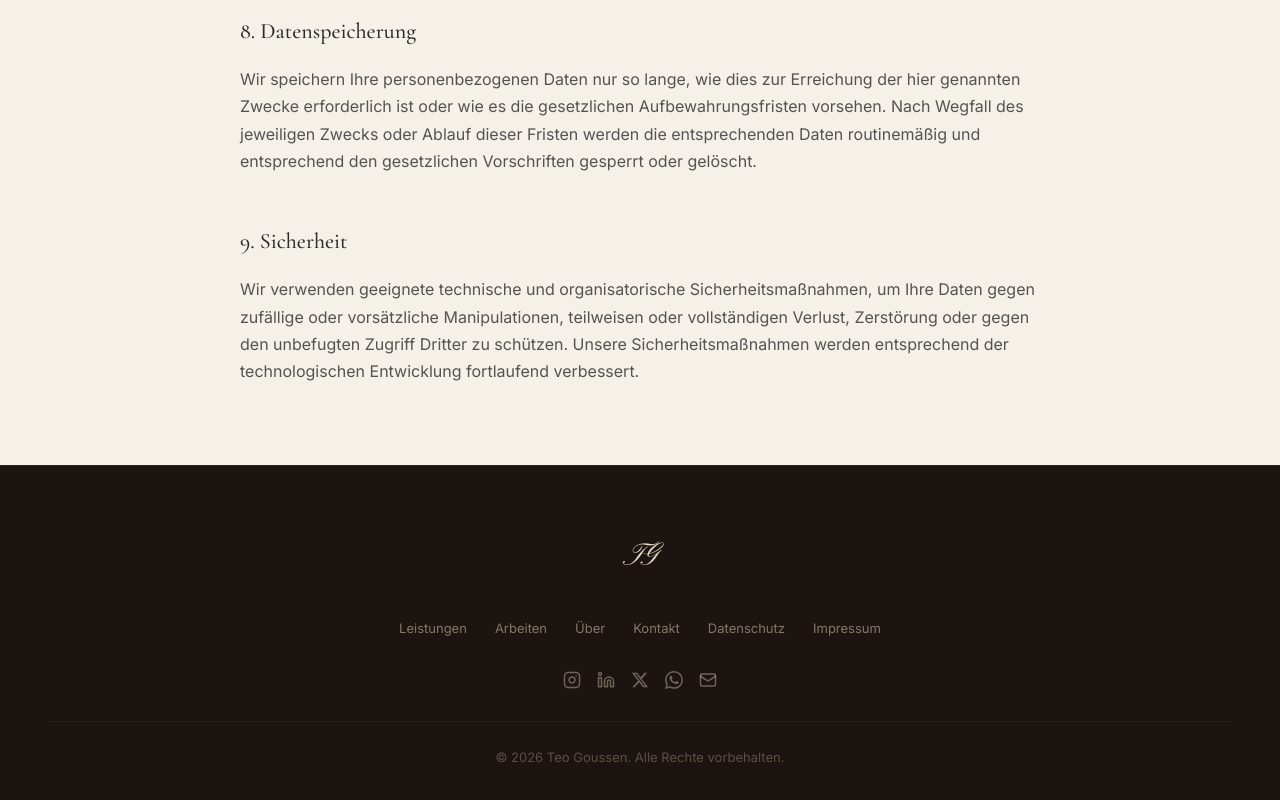
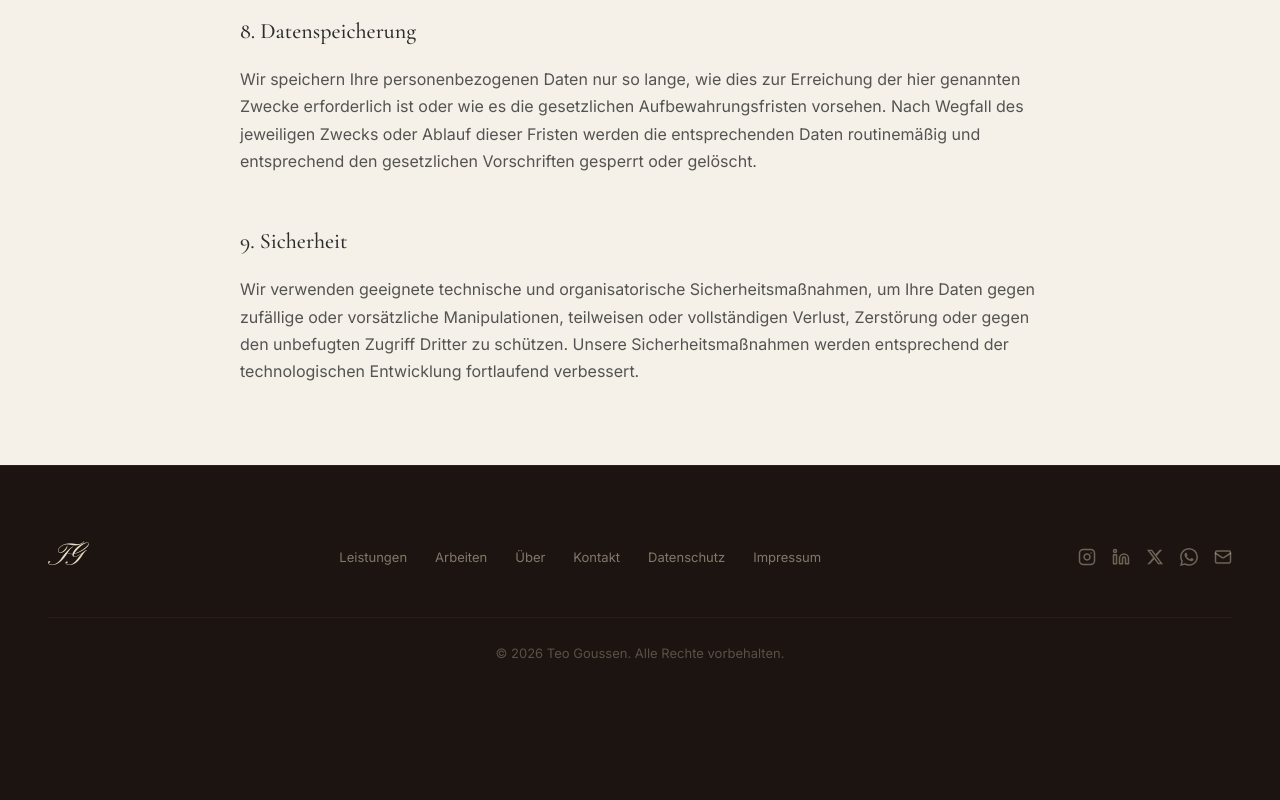
Before and after one commit to qwertyhamburg1/teog3, a React (Vite) app: page /datenschutz in a window 1280 px wide. Shown: the part 2486-3286 px from the top of the page. After the commit the page ends 3214 px from the top, so only its background shows below. Built offline with nearby package versions, Linux system fonts and the light colour scheme.

Commit message:
Update Footer.tsx

```diff
--- a/src/components/Footer.tsx
+++ b/src/components/Footer.tsx
@@ -33,15 +33,15 @@ export default function Footer() {
   return (
     <footer className="bg-[#1C1410] py-14 lg:py-16 px-6 sm:px-8 lg:px-12 border-t border-[#3D2B1F]/50">
       <div className="content-max-width">
-        {/* Top row — logo, nav, socials all centered together */}
-        <div className="flex flex-col items-center gap-8 mb-8">
-          {/* Logo */}
-          <Link to="/" className="font-['Pinyon_Script',cursive] text-[32px] text-[#E8DCC4]">
+        {/* Top row — horizontal layout: logo | nav | socials */}
+        <div className="flex flex-col lg:flex-row lg:items-center lg:justify-between gap-8 mb-8">
+          {/* Logo — left */}
+          <Link to="/" className="font-['Pinyon_Script',cursive] text-[32px] text-[#E8DCC4] flex-shrink-0">
             TG
           </Link>
 
           {/* Nav links — centered */}
-          <nav className="flex flex-wrap justify-center gap-5 lg:gap-7">
+          <nav className="flex flex-wrap justify-center lg:justify-center gap-5 lg:gap-7">
             {allNavLinks.map((link) =>
               link.isRoute ? (
                 <Link key={link.label} to={link.href} className="font-sans text-[13px] text-[#E8DCC4]/50 hover:text-[#E8DCC4] transition-colors">
@@ -55,8 +55,8 @@ export default function Footer() {
             )}
           </nav>
 
-          {/* Social icons — centered */}
-          <div className="flex items-center justify-center gap-4">
+          {/* Social icons — right */}
+          <div className="flex items-center gap-4 flex-shrink-0">
             <a href="https://instagram.com/teogoussen" target="_blank" rel="noopener noreferrer" className="text-[#E8DCC4]/40 hover:text-[#E4405F] transition-colors" aria-label="Instagram"><Instagram size={18} /></a>
             <a href="https://linkedin.com/in/teogoussen" target="_blank" rel="noopener noreferrer" className="text-[#E8DCC4]/40 hover:text-[#0A66C2] transition-colors" aria-label="LinkedIn"><Linkedin size={18} /></a>
             <a href="https://x.com/teogoussen" target="_blank" rel="noopener noreferrer" className="text-[#E8DCC4]/40 hover:text-white transition-colors" aria-label="X"><XIcon size={18} /></a>
```
